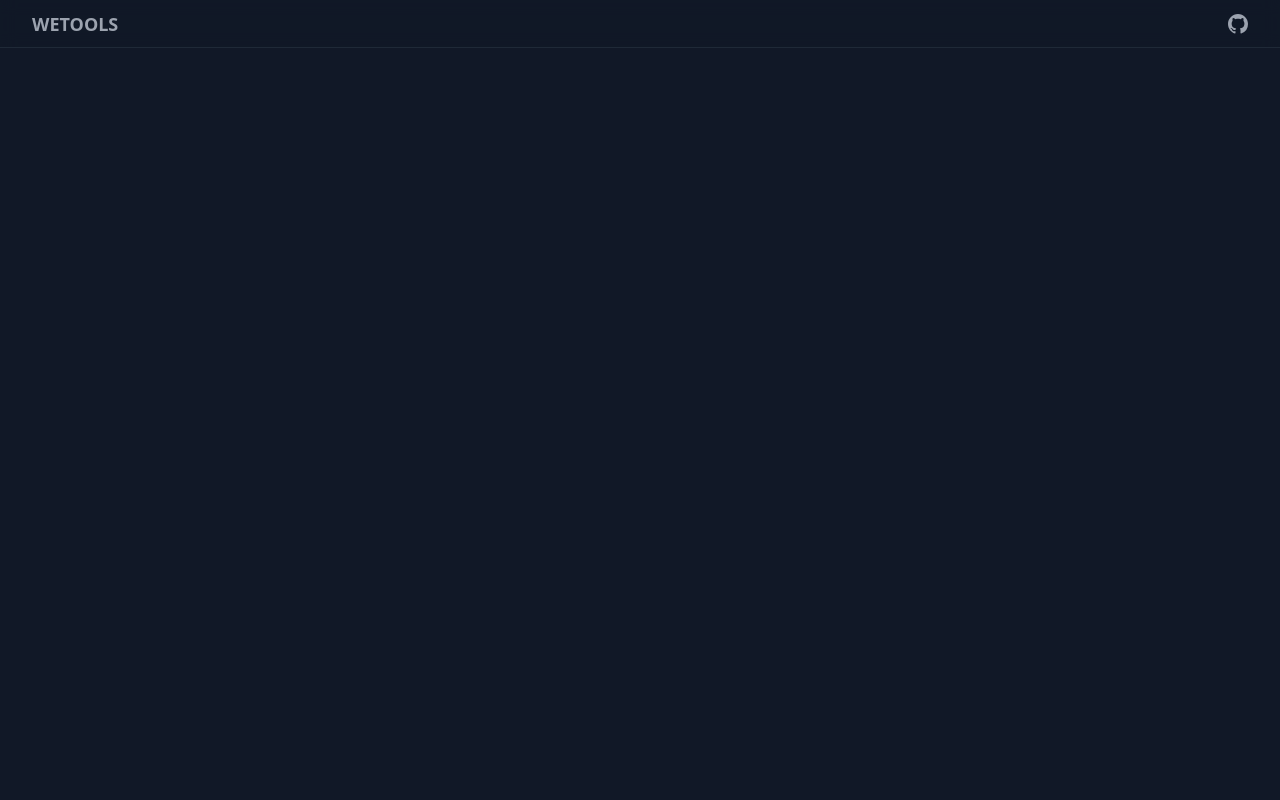
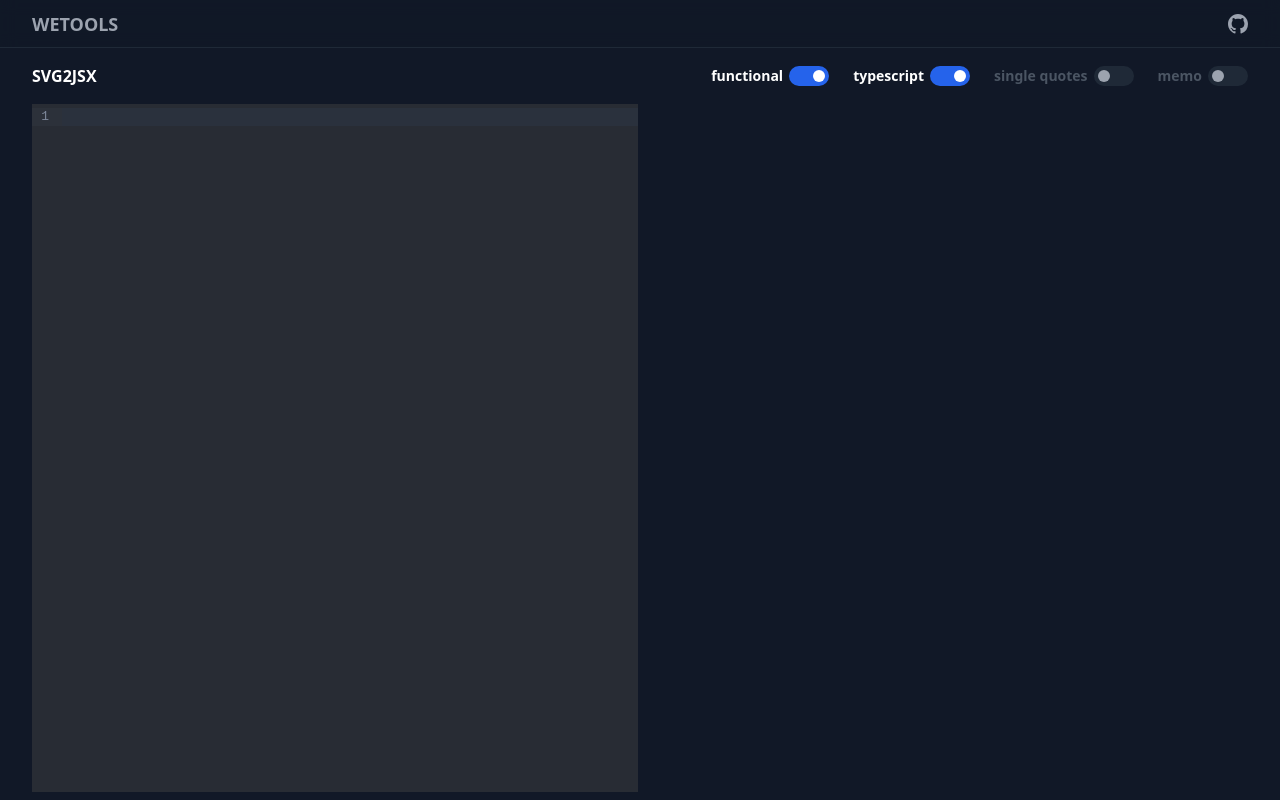
Before and after one commit to logeast/wetools, a Next.js app in the folder gh-pages/: page /svg2jsx in a window 1280 px wide. Built offline with nearby package versions, Linux system fonts and the light colour scheme.

Commit message:
feat: 🎸 update transform function

```diff
--- a/gh-pages/components/code-editor/index.tsx
+++ b/gh-pages/components/code-editor/index.tsx
@@ -7,7 +7,7 @@ import CodeMirror from '@uiw/react-codemirror';
 
 type CodeEditorProps = {
   value: string;
-  onChange?: (value: unknown, viewUpdate: unknown) => void;
+  onChange?: (value: string, viewUpdate: unknown) => void;
   editable?: boolean;
 };
 
--- a/gh-pages/package.json
+++ b/gh-pages/package.json
@@ -18,6 +18,7 @@
     "next": "12.1.6",
     "react": "18.1.0",
     "react-dom": "18.1.0",
+    "@wetools/svg2jsx": "workspace:*",
     "svgo": "^2.8.0"
   },
   "devDependencies": {
--- a/gh-pages/pages/index.tsx
+++ b/gh-pages/pages/index.tsx
@@ -1,36 +1,11 @@
 import type { NextPage } from 'next';
 
-import { CodeEditor, Header, SettingPanel } from '../components';
+import { Header } from '../components';
 
 const Home: NextPage = () => {
   return (
     <div className="font-sans antialiased min-h-screen bg-gray-900">
       <Header />
-      <div className="bg-gray-900 px-8 mx-auto">
-        <SettingPanel
-          title="svg2jsx"
-          options={[
-            {
-              label: 'functional',
-              defaultChecked: true,
-            },
-            {
-              label: 'typescript',
-              defaultChecked: true,
-            },
-            {
-              label: 'single quotes',
-            },
-            {
-              label: 'memo',
-            },
-          ]}
-        />
-        <div className="grid grid-cols-2 gap-1">
-          <CodeEditor value="# Typescript" />
-          <CodeEditor value="# Typescript" />
-        </div>
-      </div>
     </div>
   );
 };
--- a/gh-pages/pages/svg2jsx.tsx
+++ b/gh-pages/pages/svg2jsx.tsx
@@ -1,11 +1,48 @@
+// import { svg2jsx } from '@wetools/svg2jsx';
 import { NextPage } from 'next';
+import * as React from 'react';
 
-import { Header } from '../components';
+import { CodeEditor, Header, SettingPanel } from '../components';
 
 const Index: NextPage = () => {
+  const [value, setValue] = React.useState('');
+
+  const handleChange = (val: string, viewUpdate: unknown) => {
+    // eslint-disable-next-line no-console
+    // console.log(svg2jsx(val));
+    // console.log(val, viewUpdate);
+    setValue(val);
+  };
+
   return (
     <div className="font-sans antialiased min-h-screen bg-gray-900">
       <Header />
+
+      <div className="bg-gray-900 px-8 mx-auto">
+        <SettingPanel
+          title="svg2jsx"
+          options={[
+            {
+              label: 'functional',
+              defaultChecked: true,
+            },
+            {
+              label: 'typescript',
+              defaultChecked: true,
+            },
+            {
+              label: 'single quotes',
+            },
+            {
+              label: 'memo',
+            },
+          ]}
+        />
+        <div className="grid grid-cols-2 gap-1">
+          <CodeEditor value={value} onChange={handleChange} />
+          {/* <CodeEditor value={svg2jsx(value)} /> */}
+        </div>
+      </div>
     </div>
   );
 };
--- a/package.json
+++ b/package.json
@@ -22,7 +22,7 @@
     "build:cache": "nx run-many --target=build --all --parallel",
     "build:affected": "nx affected --target=build",
     "graph": "nx dep-graph",
-    "clear": "rimraf '**/{lib,tsconfig.tsbuildinfo,node_modules,.rollup.cache}' && rimraf node_modules",
+    "clear": "rimraf '**/{lib,tsconfig.tsbuildinfo,node_modules,.rollup.cache,.next}' && rimraf node_modules",
     "changeset": "changeset",
     "release": "changeset publish",
     "commit": "git-cz"
```
Also changed, not shown: 1 other file (tests, documents, lock files or other folders).
